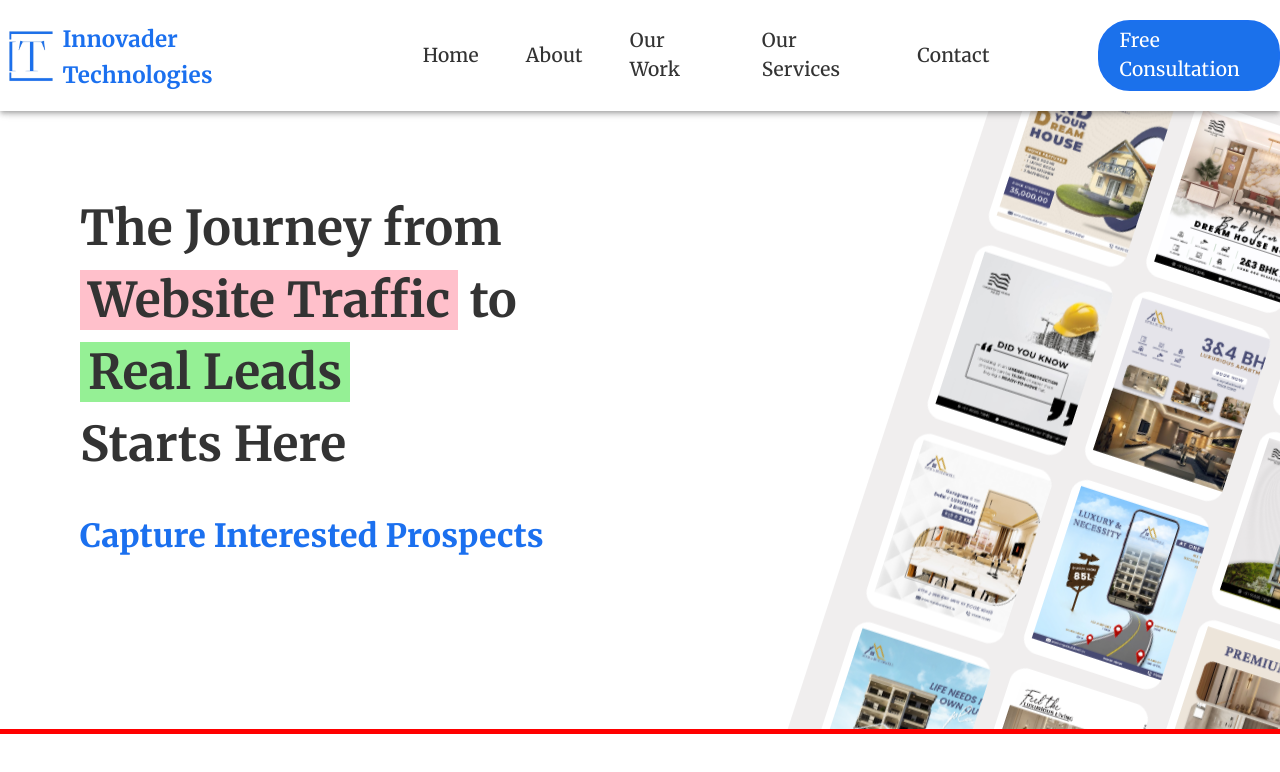
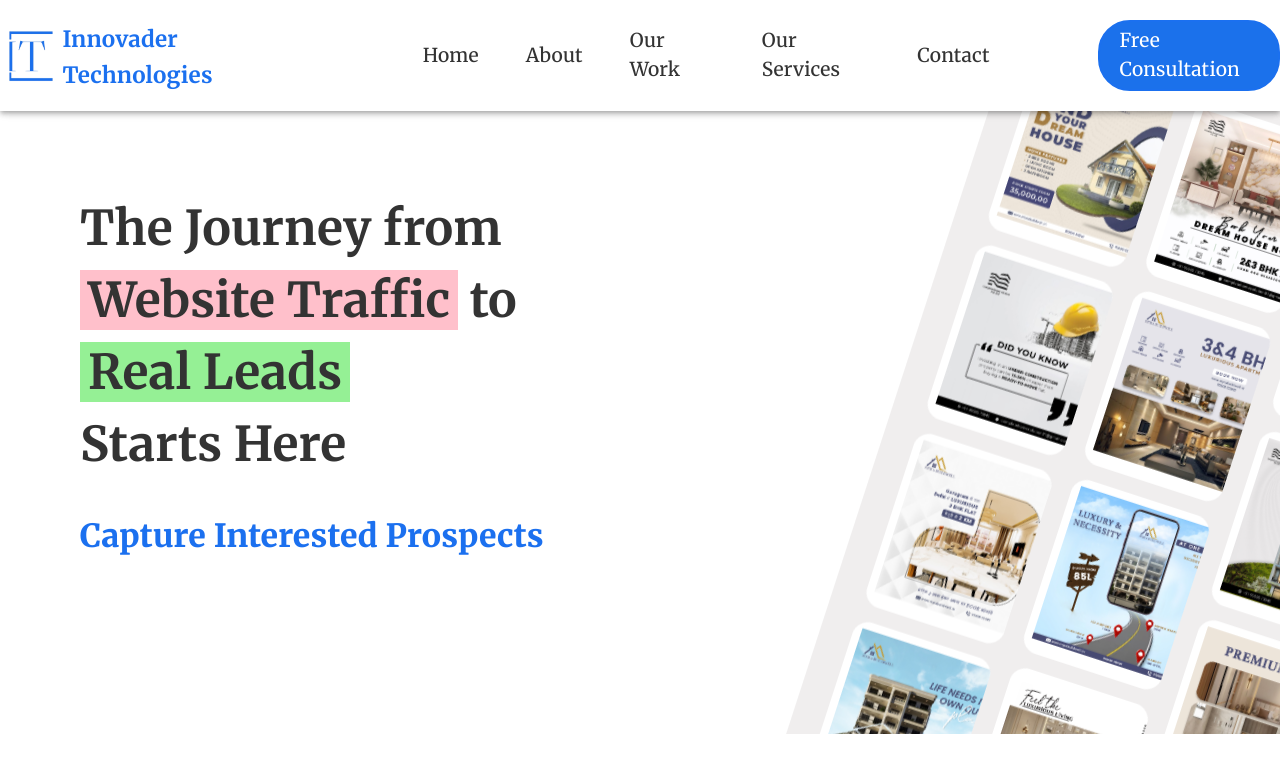
Before and after one commit to arshsaini1333/Innovader-Technologies, a React (Vite) app: page / in a window 1280 px wide. Shown: the top 772 px of the page. Built offline with nearby package versions, Linux system fonts and the light colour scheme; a web font is replaced by a local one.

Commit message:
new changes

```diff
--- a/src/public/Home.css
+++ b/src/public/Home.css
@@ -5,7 +5,7 @@
     /* align-items: center; */
     height: 670px;
     overflow: hidden;
-    border-bottom: 5px solid red;
+    /* border-bottom: 5px solid red; */
     margin-bottom: 10rem;
 }
 
```
